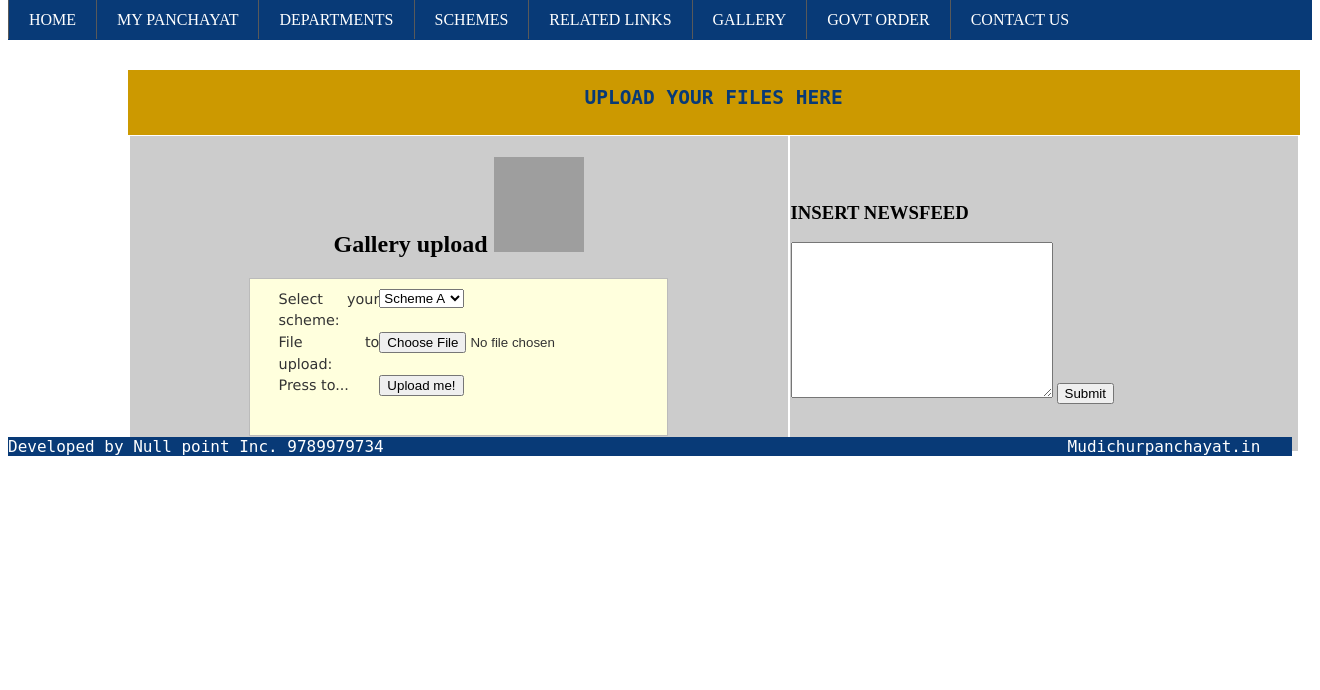
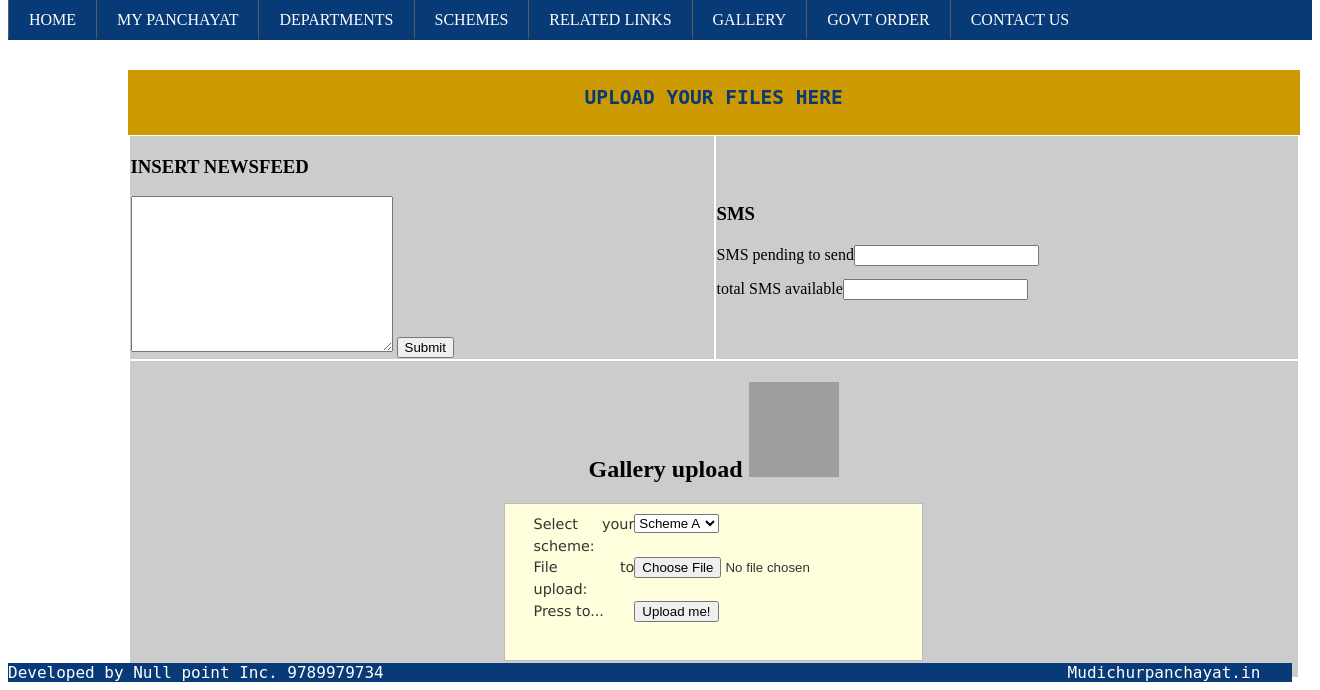
Before and after one commit to avis3004/ASISI-wfh, a PHP site: page /php/edoc.php in a window 1320 px wide. Shown: the part 158-848 px from the top of the page. Before the commit the page ends 614 px from the top, so only its background shows below. Run offline with PHP 8.4, Linux system fonts and the light colour scheme; some libraries are stand-ins or nearby versions; grey boxes are pictures that could not be loaded.

Commit message:
send sms on edoc

```diff
--- a/finalmudichurpanchayat/contactus.php
+++ b/finalmudichurpanchayat/contactus.php
@@ -14,7 +14,7 @@ include 'header.php';
 <body>
 <section>
 <center>
-  <img src="images/contactus.jpg" width="995" height="154" />
+  <img src="images/contact_button.png" width="995" height="154" />
   <table width="996" border="1" cellpadding="0" cellspacing="0">
   <tr>
     <td width="276" valign="top"><p><strong>Name&nbsp; &amp; Designation</strong></p></td>
--- a/finalmudichurpanchayat/edoc.php
+++ b/finalmudichurpanchayat/edoc.php
@@ -21,13 +21,7 @@ include 'header.php';
 	 </td>
   </tr>
   <tr>
-    <td bgcolor="#CCCCCC">
-    <h2> <center>Gallery upload <img src="images/upload.png" width="90" height="95" /></center></h2>
-        <center>
-	<?php
-			include 'GalleryUpload.php';
-			?>
-            </center></td>
+
     <td bgcolor="#CCCCCC">
 	<h3>INSERT NEWSFEED</h3>
 	<form action="newsinsert.php" method="post">
@@ -36,7 +30,21 @@ include 'header.php';
    	<input type="submit" />
 	</form></td>
 
-  </tr>
+
+   <td bgcolor="#CCCCCC">
+	<h3>SMS</h3>
+	<p><label>SMS pending to send</label><input type="text" /></p>
+	<p><label>total SMS available</label><input type="text" /></p>
+  	</form></td>
+	</tr>
+	<tr>
+	<td colspan="2" bgcolor="#CCCCCC">
+    <h2> <center>Gallery upload <img src="images/upload.png" width="90" height="95" /></center></h2>
+        <center>
+	<?php
+			include 'GalleryUpload.php';
+			?>
+            </center></td>
 </table>
 
 </section>
```
Also changed, not shown: finalmudichurpanchayat/images/contact_button.png (added).
